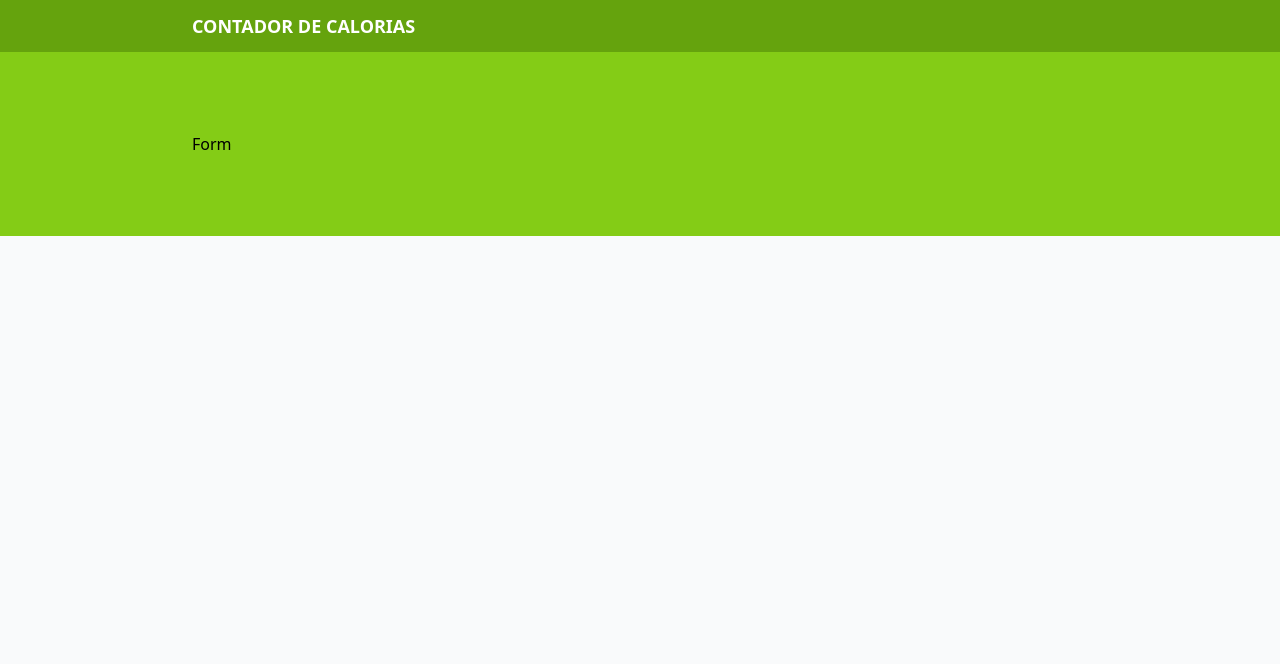
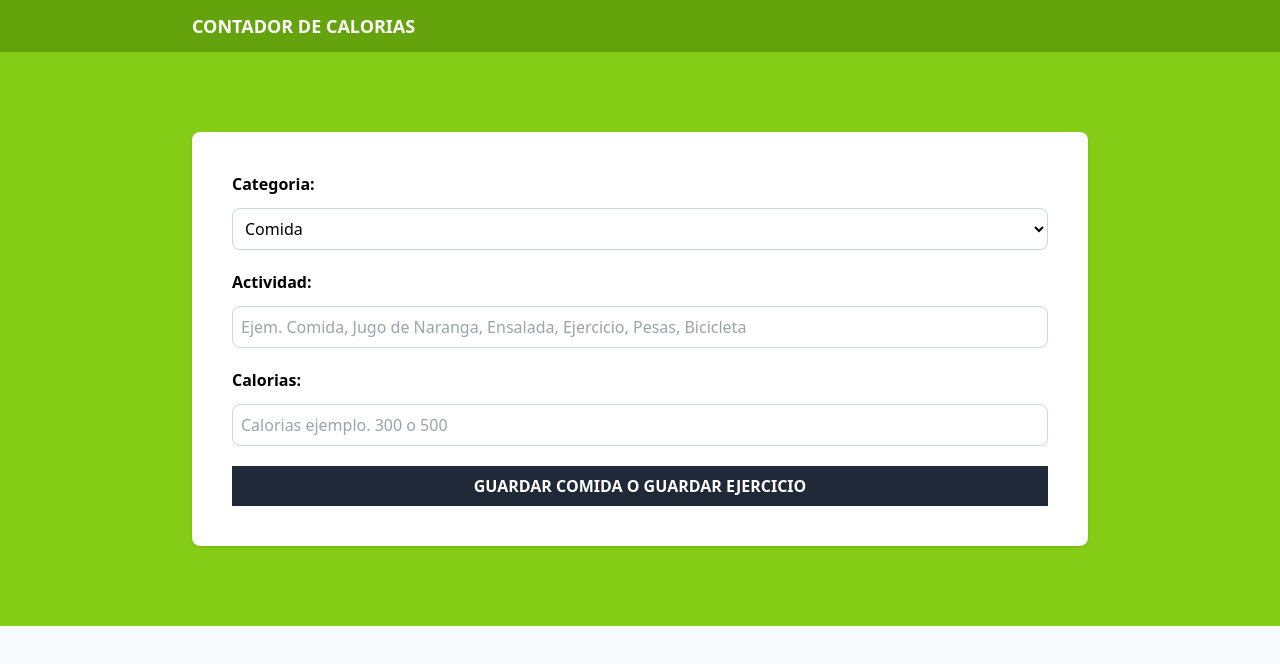
Before and after one commit to joninoni/contador-calorias-ts, a React (Vite) app: page / in a window 1280 px wide. Shown: the top 664 px of the page. Built offline with nearby package versions, Linux system fonts and the light colour scheme.

Commit message:
diseño el formulario y creo el primer type

```diff
--- a/src/components/Form.tsx
+++ b/src/components/Form.tsx
@@ -1,6 +1,53 @@
+import { categories } from "../data/categories"
+
 const Form = () => {
     return (
-        <h2>Form</h2>
+        <form className="space-y-5 bg-white shadow p-10 rounded-lg">
+
+            <div className="grid grid-cols-1 gap-3">
+                <label htmlFor="category" className="font-bold">Categoria:</label>
+                <select
+                    id="category"
+                    className="border border-slate-300 p-2 rounded-lg w-full bg-white"
+                >
+                   {categories.map ( category =>(
+                        <option
+                            key={category.id}
+                            value={category.name}
+                        >
+                                {category.name}
+                        </option>
+                   ))}
+                </select>
+            </div>
+
+
+            <div className="grid grid-cols-1 gap-3">
+                <label htmlFor="activity" className="font-bold">Actividad:</label>
+                <input
+                    id="activity"
+                    type="text"
+                    className="border border-slate-300 rounded-lg p-2"
+                    placeholder="Ejem. Comida, Jugo de Naranga, Ensalada, Ejercicio, Pesas, Bicicleta"
+                />
+            </div>
+
+            <div className="grid grid-cols-1 gap-3">
+                <label htmlFor="calories" className="font-bold">Calorias:</label>
+                <input
+                    id="calories"
+                    type="number"
+                    className="border border-slate-300 rounded-lg p-2"
+                    placeholder="Calorias ejemplo. 300 o 500"
+                />
+            </div>
+
+            <input
+                type="submit"
+                className="bg-gray-800 hover:bg-gray-900 w-full p-2 font-bold uppercase text-white cursor-pointer"
+                value="Guardar Comida O Guardar Ejercicio"
+            />
+        </form>
     )
 }
 
--- /dev/null
+++ b/src/data/categories.ts
@@ -0,0 +1,6 @@
+import { Category } from "../types"
+
+export const categories : Category[] = [
+    { id: 1, name: 'Comida'},
+    { id: 2, name: 'Ejercicio'}
+]
--- /dev/null
+++ b/src/types/index.ts
@@ -0,0 +1,4 @@
+export type Category = {
+    id : number
+    name : string
+}
```
